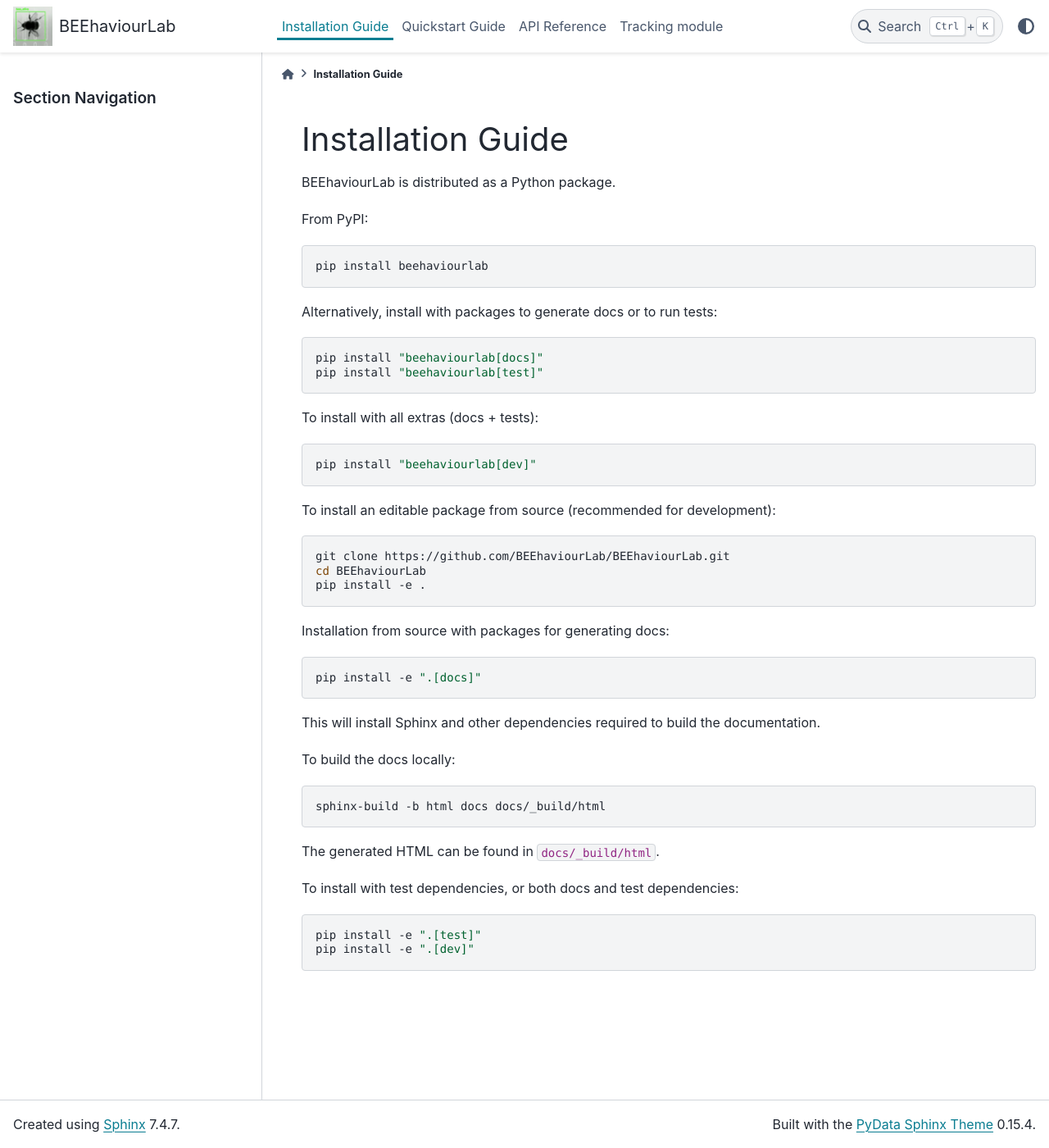
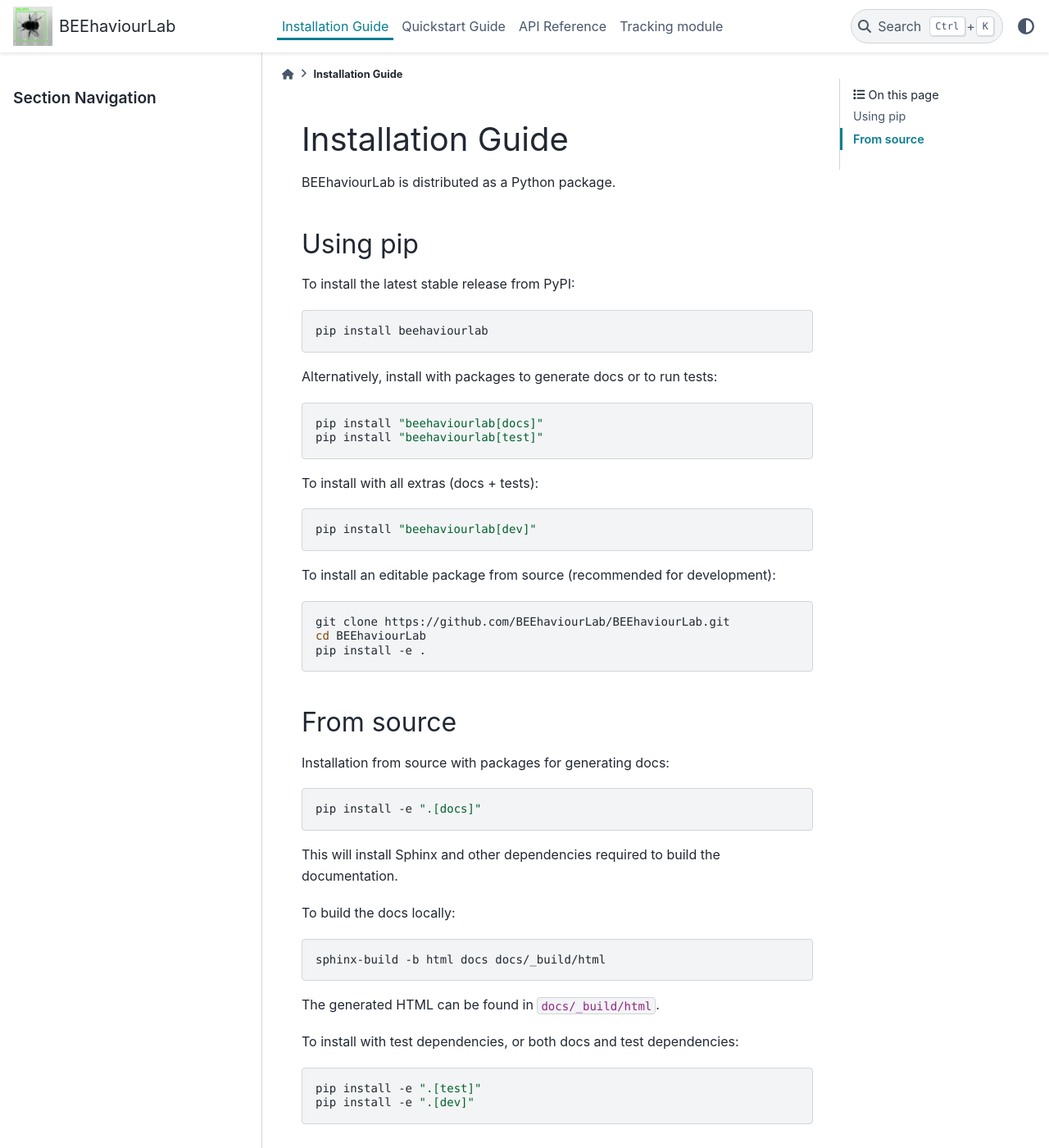
Before and after one commit to BEEhaviourLab/BEEhaviourLab, a Sphinx documentation site: the page built from docs/installation.rst, in a window 1280 px wide and 1400 px high. Shown: the whole window at 82% size. Built offline with Sphinx 7.4.7 and the PyData theme 0.15.4, drawn with Linux system fonts in a browser that asks for light colours.

Commit message:
docs: adjust sections in installation and quickstart sections

```diff
--- a/docs/installation.rst
+++ b/docs/installation.rst
@@ -3,7 +3,10 @@ Installation Guide
 
 BEEhaviourLab is distributed as a Python package.
 
-From PyPI:
+Using pip
+---------
+
+To install the latest stable release from PyPI:
 
 .. code-block:: bash
 
@@ -31,6 +34,9 @@ To install an editable package from source (recommended for development):
    cd BEEhaviourLab
    pip install -e .
 
+From source
+-----------
+
 Installation from source with packages for generating docs:
 
 .. code-block:: bash
```
Also changed, not shown: docs/quickstart.rst (+2 -7 lines).
